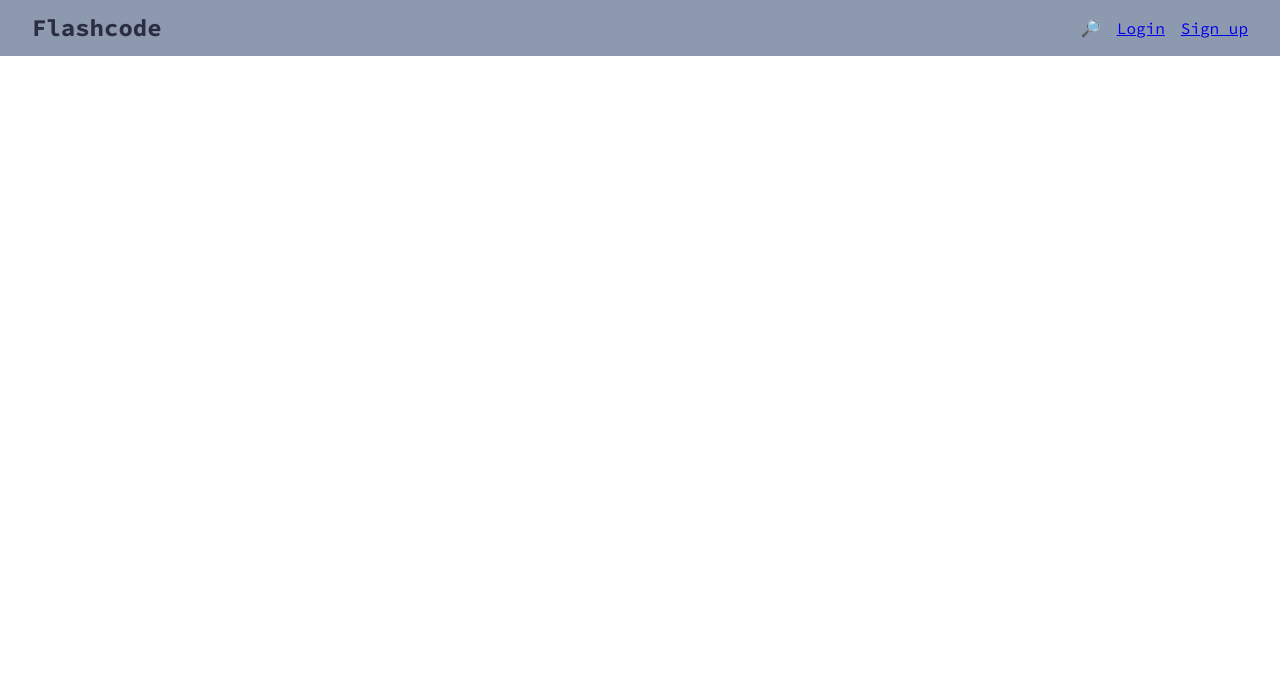
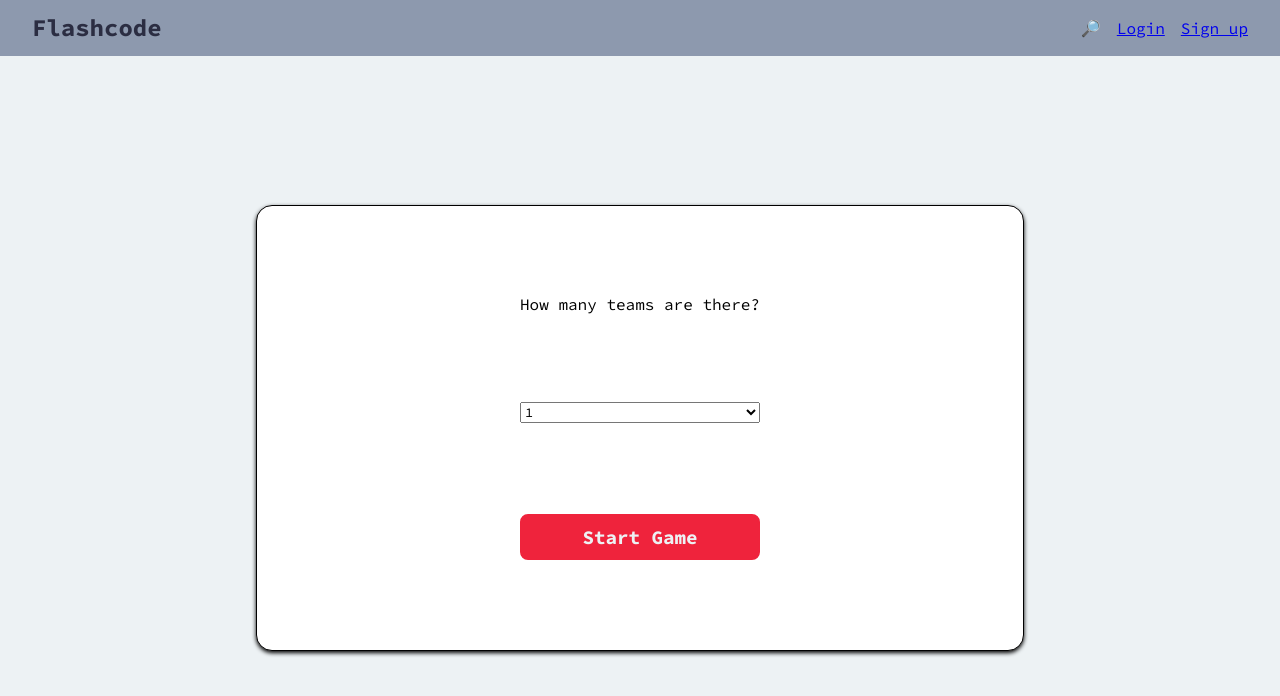
Before and after one commit to benjaminrae/flashcodes, a React (Create React App) app: page /game in a window 1280 px wide. Shown: the top 696 px of the page. Built offline with nearby package versions, Linux system fonts and the light colour scheme; no server answers.

Commit message:
add team select to game screen

```diff
--- a/src/Components/App/App.tsx
+++ b/src/Components/App/App.tsx
@@ -11,6 +11,7 @@ import ForgotPassword from "../ForgotPassword/ForgotPassword";
 import Profile from "../Profile/Profile";
 import UpdateProfile from "../UpdateProfile/UpdateProfile";
 import NewSet from "../NewSet/NewSet";
+import Game from "../Game/Game";
 
 function App() {
     return (
@@ -22,6 +23,8 @@ function App() {
                         <Routes>
                             <Route path="/" element={<Dashboard />} />
                             <Route path="/new-set" element={<NewSet />} />
+                            <Route path="/game" element={<Game />} />
+
                             <Route element={<PrivateRoute />}>
                                 <Route element={<Profile />} path="/profile" />
                             </Route>
--- /dev/null
+++ b/src/Components/Game/Game.css
@@ -0,0 +1,29 @@
+.game {
+    height: 100%;
+    width: 100%;
+    background-color: var(--cultured);
+    display: flex;
+    justify-content: center;
+    align-items: center;
+}
+
+.game__team-select {
+    height: 60%;
+    width: 60%;
+    background-color: white;
+    border: 1px solid black;
+    border-radius: 1rem;
+    filter: drop-shadow(0 2px 2px black);
+    display: flex;
+    flex-direction: column;
+    justify-content: center;
+    align-items: center;
+}
+
+.team-select__form {
+    height: 100%;
+    display: flex;
+    flex-direction: column;
+    justify-content: space-evenly;
+    align-items: stretch;
+}
--- /dev/null
+++ b/src/Components/Game/Game.tsx
@@ -0,0 +1,56 @@
+import React, { useState } from "react";
+import Button from "../Button/Button";
+import "./Game.css";
+
+const Game = () => {
+    const [teams, setTeams] = useState(2);
+    const [gameStage, setGameStage] = useState({
+        isTeamSelect: true,
+        isTileSelect: false,
+        isCardFront: false,
+        isCardBack: false,
+        isWrapUp: false,
+        isGameOver: false,
+    });
+    const [teamScores, setTeamScores] = useState({});
+    return (
+        <div className="game">
+            {gameStage.isTeamSelect && (
+                <div className="game__team-select">
+                    <form className="team-select__form">
+                        <label htmlFor="teams">How many teams are there?</label>
+                        <select
+                            name="teams"
+                            className="form__select"
+                            onChange={(event) => {
+                                setTeams(+event.target.value);
+                            }}
+                        >
+                            <option value="1">1</option>
+                            <option value="2">2</option>
+                            <option value="3">3</option>
+                            <option value="4">4</option>
+                        </select>
+                        <Button
+                            text="Start Game"
+                            onClick={() => {
+                                setGameStage((prev) => ({
+                                    ...prev,
+                                    isTeamSelect: false,
+                                    isTileSelect: true,
+                                }));
+                            }}
+                        />
+                    </form>
+                </div>
+            )}
+            {gameStage.isTileSelect && (
+                <>
+                    <></>
+                </>
+            )}
+        </div>
+    );
+};
+
+export default Game;
```
